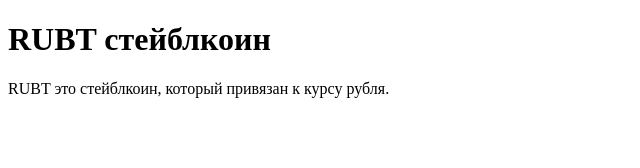
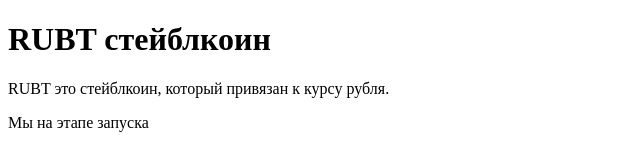
Before and after one commit to rubtowner/rubtowner.github.io, a plain HTML site: page index.html in a window 1280 px wide. Shown: the whole page, without its empty margins (0-640 px from the left). Drawn offline with Linux system fonts and the light colour scheme.

Commit message:
Add more info about state

```diff
--- a/index.html
+++ b/index.html
@@ -9,5 +9,6 @@
     <body>
         <h1>RUBT стейблкоин</h1>
         <p>RUBT это стейблкоин, который привязан к курсу рубля.</p>
+        <p>Мы на этапе запуска</p>
     </body>
 </html>
```
